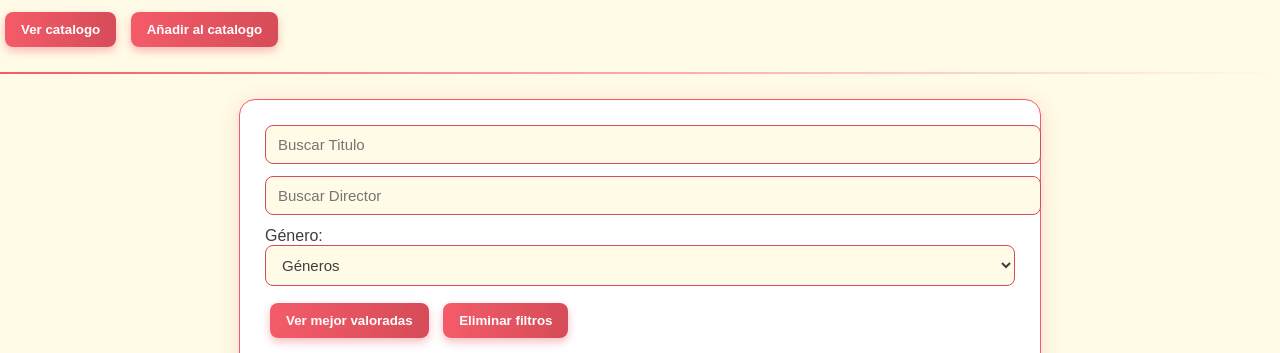
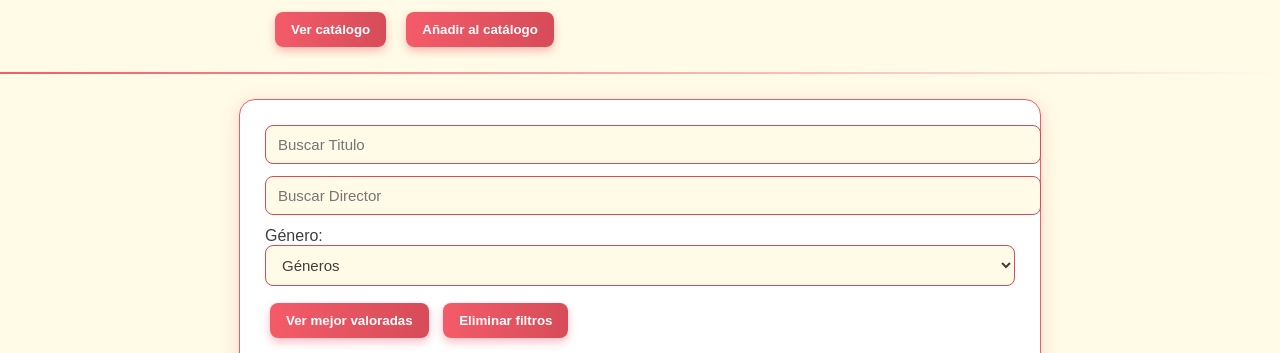
Before and after one commit to Alexisricoser/Proyecto_Peliculas, a plain HTML site: page Index.html in a window 1280 px wide. Shown: the part 73-426 px from the top of the page. Drawn offline with Linux system fonts and the light colour scheme.

Commit message:
Refactor button layout and styles for improved alignment and spacing

```diff
--- a/Index.html
+++ b/Index.html
@@ -8,8 +8,10 @@
 </head>
 <body>
     <h1>Catalogo de peliculas</h1>
-    <button id="verCatalogo">Ver catalogo</button>
-    <button id="verForm">Añadir al catalogo</button>
+    <div class="botones-superiores">
+        <button id="verCatalogo">Ver catálogo</button>
+        <button id="verForm">Añadir al catálogo</button>
+    </div>
     <hr>
 
     <div id="contForm" hidden>
--- a/css/styles.css
+++ b/css/styles.css
@@ -93,6 +93,15 @@ hr {
   color: #D64C58;
   font-weight: 500;
 }
+.botones-superiores {
+  display: flex;
+  justify-content: flex-start;
+  align-items: center;
+  gap: 10px;
+  max-width: 750px;
+  margin: 20px auto 0 auto;
+  padding-left: 10px;
+}
 
 @media (max-width: 600px) {
   #Catalogo, #contForm {
```
